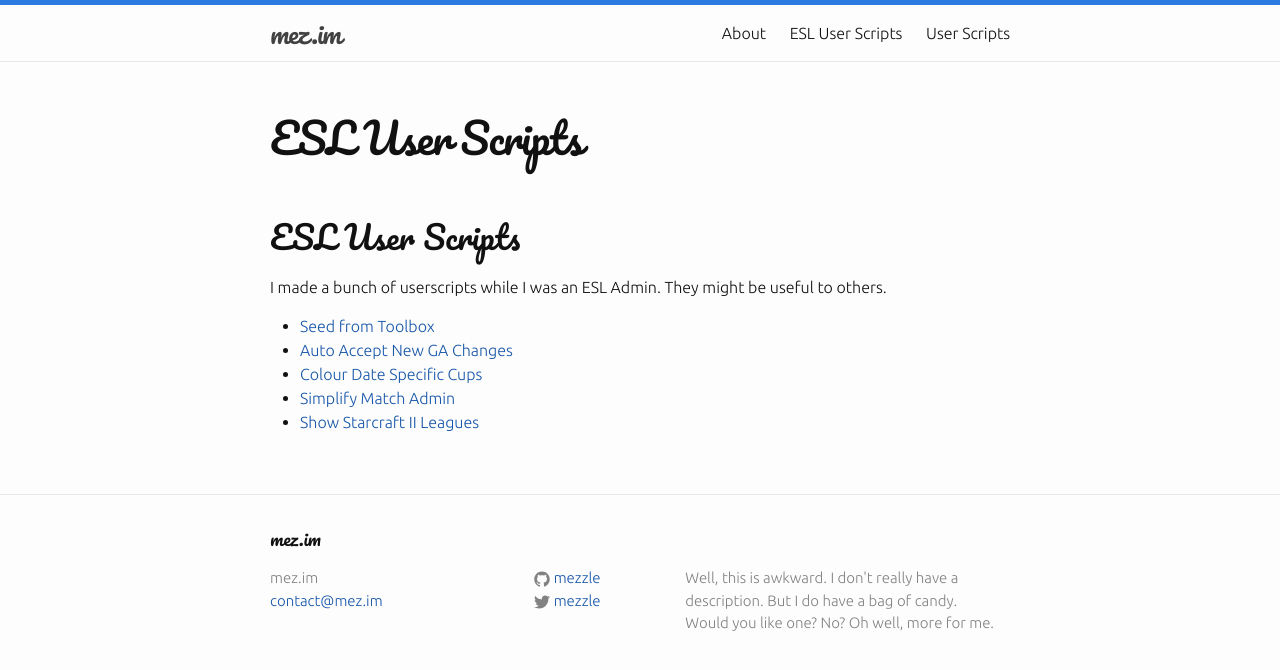
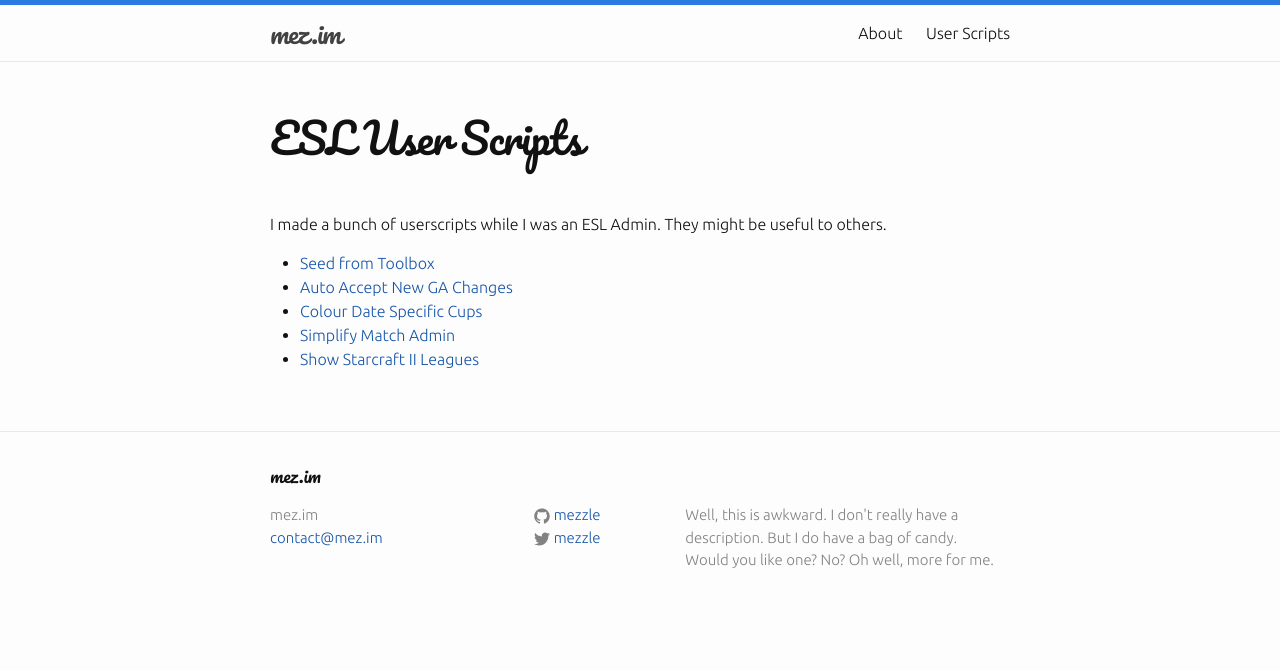
Before and after one commit to Mezzle/mez.im, a Jekyll site: the page built from userscripts/esl/index.md, in a window 1280 px wide. Shown: the top 670 px of the page. Built offline with Jekyll 4.4.1, drawn with Linux system fonts in a browser that asks for light colours.

Commit message:
Global Nav

```diff
--- a/_includes/header.html
+++ b/_includes/header.html
@@ -15,7 +15,7 @@
 
       <div class="trigger">
         {% for page in site.pages %}
-          {% if page.title %}
+          {% if page.globalnav %}
           <a class="page-link" href="{{ page.url | prepend: site.baseurl }}">{{ page.title }}</a>
           {% endif %}
         {% endfor %}
--- a/userscripts/esl/index.md
+++ b/userscripts/esl/index.md
@@ -3,8 +3,6 @@ layout: page
 title: ESL User Scripts
 permalink: /userscripts/esl/
 ---
-
-## ESL User Scripts
 
 I made a bunch of userscripts while I was an ESL Admin.  They might be useful to others.
 
```
Also changed, not shown: about.md (+1 -0 lines), userscripts.md (+1 -0 lines).
